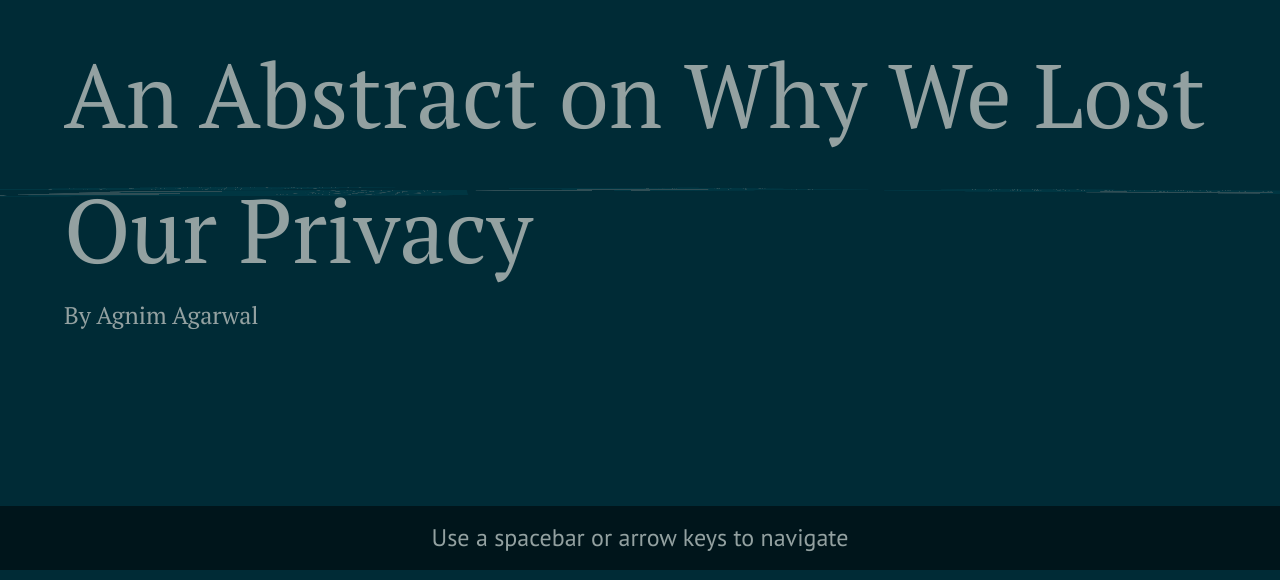
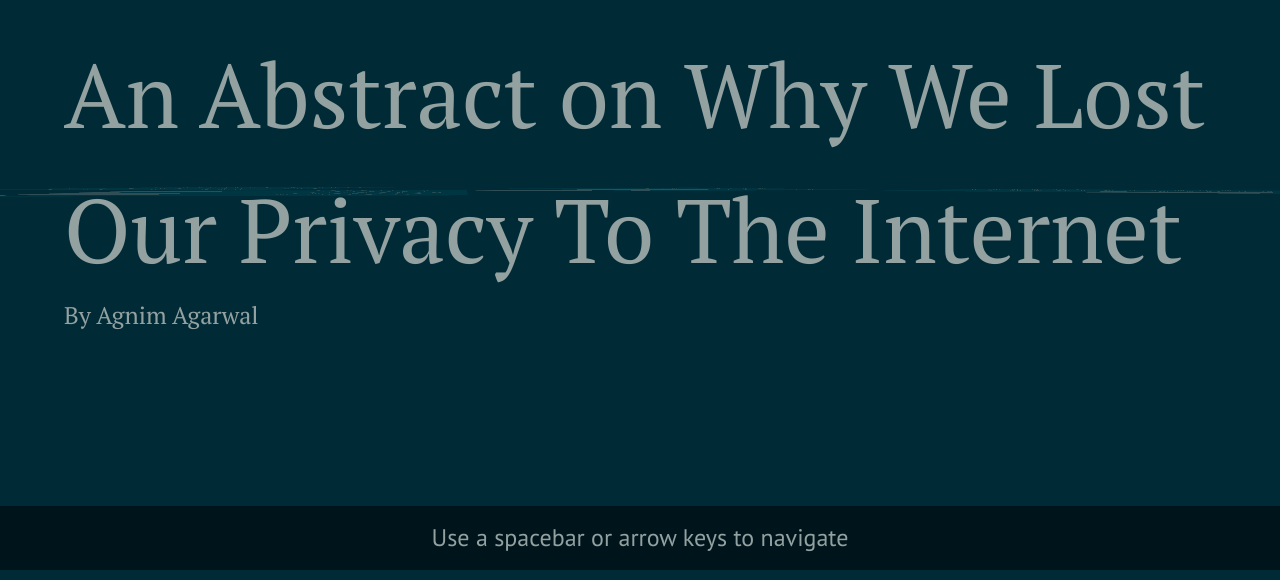
Before and after one commit to agnim25/APCSPSummer, a plain HTML site: page index.html in a window 1280 px wide. Shown: the part 220-800 px from the top of the page. Drawn offline with nearby package versions, Linux system fonts and the light colour scheme; grey boxes are pictures that could not be loaded.

Commit message:
EDIT: Title

```diff
--- a/index.html
+++ b/index.html
@@ -3,7 +3,7 @@
 
 <head>
   <meta charset="utf-8">
-  <title>Why We Lost Our Privacy</title>
+  <title>Why We Lost Our Privacy To The Web</title>
   <meta name="viewport" content="width=1024" />
   <meta name="apple-mobile-web-app-capable" content="yes" />
   <link href="http://fonts.googleapis.com/css?family=Open+Sans:regular,semibold,italic,italicsemibold|PT+Sans:400,700,400italic,700italic|PT+Serif:400,700,400italic,700italic" rel="stylesheet" />
@@ -74,7 +74,7 @@
   <div id="impress">
     <!-- =====================  SLIDES START HERE ================== -->
     <div id="title" class="step" data-x="-1000" data-y="-250" data-scale="20">
-      <h2>An Abstract on Why We Lost Our Privacy</h2>
+      <h2>An Abstract on Why We Lost Our Privacy To The Internet</h2>
       <p>By Agnim Agarwal</p>
       <!-- <p class="sub">Intro</p>
         <p class="sub">Time</p>
```
